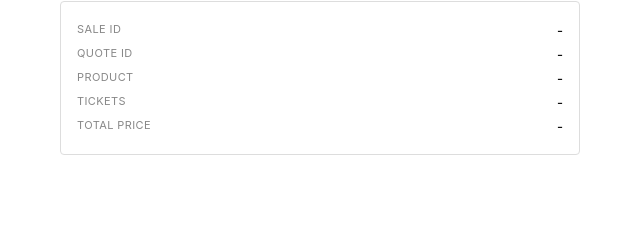
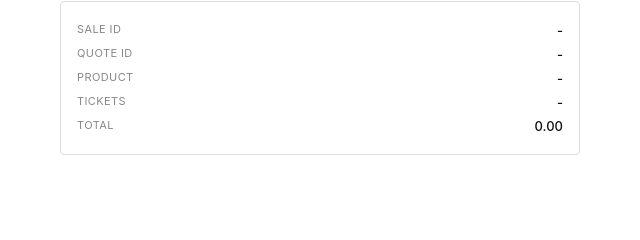
Before and after one commit to gk2200/ztix, a plain HTML site: page confirmation.html in a window 1280 px wide. Shown: the part 197-437 px from the top of the page, 320-960 px from the left. Drawn offline with Linux system fonts and the light colour scheme.

Commit message:
Dynamic total basket value on payment and confirmation pages
Co-Authored-By: Claude Sonnet 4.6 <noreply@anthropic.com>

```diff
--- a/confirmation.html
+++ b/confirmation.html
@@ -26,20 +26,24 @@
   </footer>
 
   <script>
-    const saleRaw  = sessionStorage.getItem('saleResponse');
-    const quoteRaw = sessionStorage.getItem('quoteResponse');
-    const reqRaw   = sessionStorage.getItem('quoteRequest');
+    const sale      = JSON.parse(sessionStorage.getItem('saleResponse')      || '{}');
+    const quote     = JSON.parse(sessionStorage.getItem('quoteResponse')     || '{}');
+    const request   = JSON.parse(sessionStorage.getItem('quoteRequest')      || '{}');
+    const selection = JSON.parse(sessionStorage.getItem('productSelection')  || 'null');
 
-    const sale    = saleRaw  ? JSON.parse(saleRaw)  : {};
-    const quote   = quoteRaw ? JSON.parse(quoteRaw) : {};
-    const request = reqRaw   ? JSON.parse(reqRaw)   : {};
+    const rounding     = quote.priceRounding ?? 2;
+    const ticketValue  = request.ticketValue ?? 0;
+    const protectPrice = quote.products?.[0]?.productData?.[0]?.totalProductPrice ?? 0;
+    const currency     = quote.products?.[0]?.productData?.[0]?.currencyCode ?? '';
+    const sold         = selection?.sold ?? false;
+    const total        = sold ? ticketValue + protectPrice : ticketValue;
 
     const rows = [
       ['Sale ID',     sale.saleId ?? '-'],
       ['Quote ID',    quote.quoteId ?? '-'],
       ['Product',     quote.products?.[0]?.code ?? '-'],
       ['Tickets',     request.numberOfTickets ?? '-'],
-      ['Total price', quote.products?.[0]?.productData?.[0]?.totalProductPrice?.toFixed(quote.priceRounding ?? 2) ?? '-'],
+      ['Total',       `${currency} ${total.toFixed(rounding)}`],
     ];
 
     document.getElementById('confirmation-summary').innerHTML =
```
Also changed, not shown: payment.html (+14 -2 lines).
